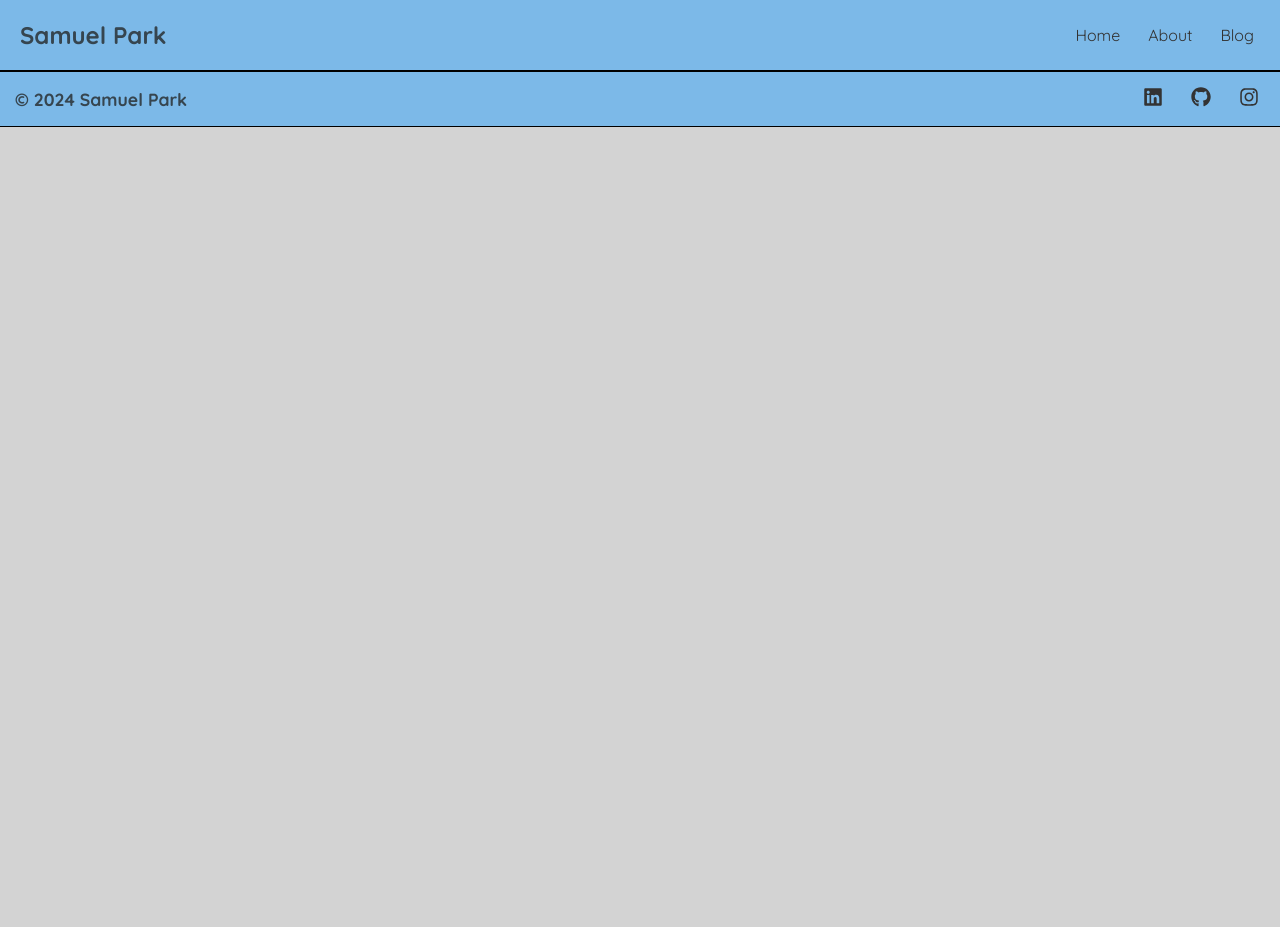
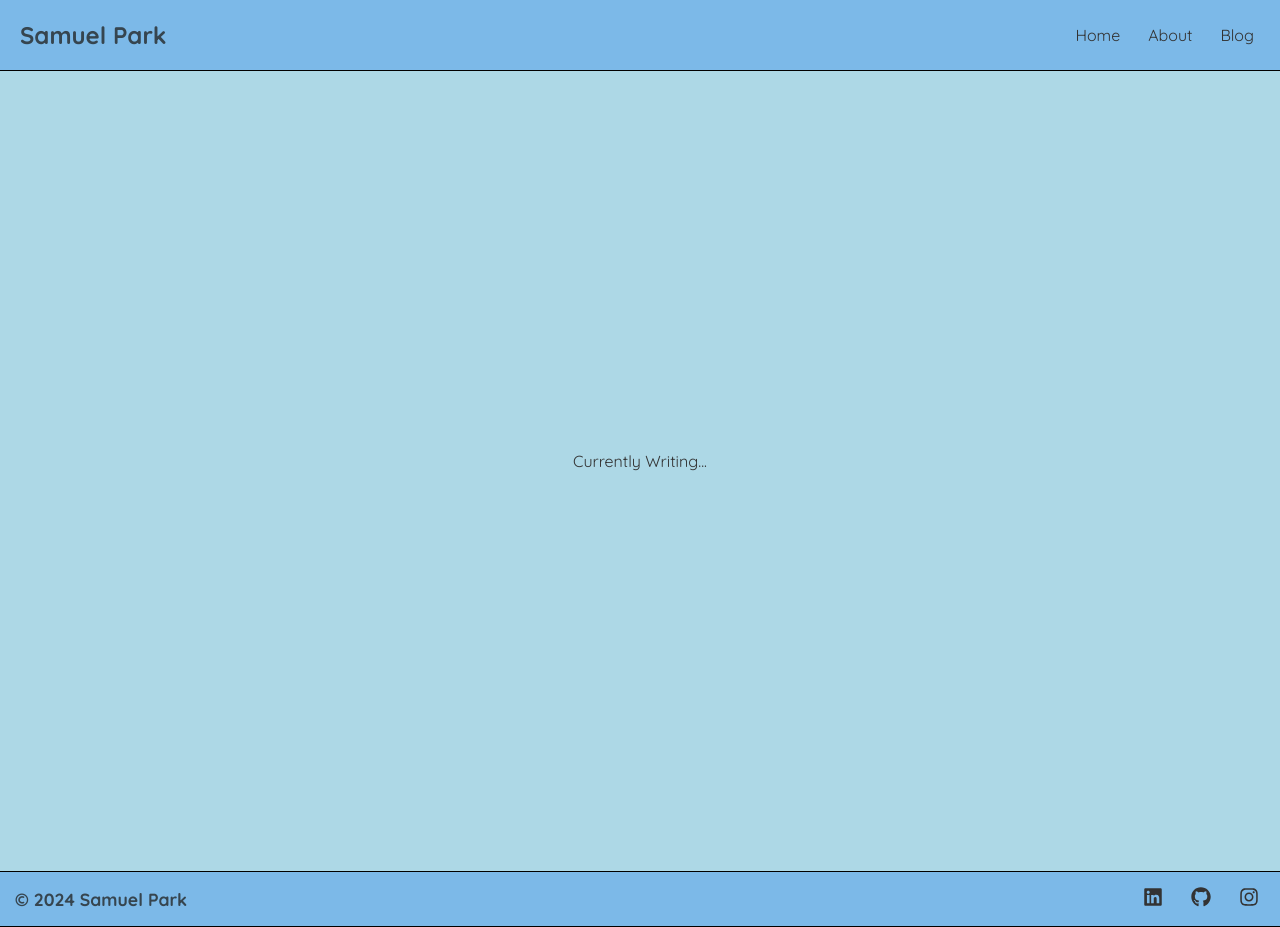
Before and after one commit to samparkk13/parksamuel.com, a React (Create React App) app: page /first-month-Cornell in a window 1280 px wide. Before the commit the page ends 800 px from the top, so only its background shows below. Built offline with nearby package versions, Linux system fonts and the light colour scheme.

Commit message:
added NotFound link

```diff
--- a/src/App.js
+++ b/src/App.js
@@ -4,6 +4,7 @@ import Footer from './components/Footer/Footer';
 import Home from './components/Home/Home';
 import About from './components/About/About';
 import Blog from './components/Blog/Blog';
+import NotFound from './components/NotFound/NotFound';
 import { VStack } from "@chakra-ui/react";
 
 import {
@@ -13,7 +14,8 @@ import {
   useLocation,
 } from "react-router-dom";
 
-import CornellEADS from "./components/Blog/CornellEADS";
+import CornellEADS from "./components/Blog/CornellEADS/CornellEADS";
+import FirstMonthBlog from "./components/Blog/FirstMonthCornell/FirstMonthBlog";
 
 function ScrollToTop() {
   const { pathname } = useLocation();
@@ -43,6 +45,8 @@ function App() {
               <Route path = "/about" element = {<About />} />
               <Route path = "/blog" element = {<Blog />} />
               <Route path = "/cornelleads" element = {<CornellEADS />} />
+              <Route path = "/first-month-Cornell" element = {<FirstMonthBlog />} />
+              <Route path="*" element={<NotFound />} />
             </Routes>
           </div>
 
--- a/src/components/Blog/Data.json
+++ b/src/components/Blog/Data.json
@@ -1,4 +1,11 @@
 [
+    {
+        "title":"Recapping my FIRST MEMORIES at Cornell",
+        "time":"June 21, 2024",
+        "description": "The story of how I met some really cool friends and the memories that were made throughout my first month at Cornell. ",
+        "image": "images/FreshmanBlogCoverPic.jpg",
+        "path": "/first-month-Cornell"
+    },
     {
         "title":"About my week at Mexico",
         "time":"June 17, 2024",
@@ -6,4 +13,6 @@
         "image": "images/cornelleads4.jpg",
         "path": "/cornelleads"
     }
+
+
 ]
--- /dev/null
+++ b/src/components/Blog/FirstMonthCornell/FirstMonthBlog.js
@@ -0,0 +1,33 @@
+const FirstMonthBlog = () => {
+    return (
+        <div style={styles.container}>
+            <div style={styles.text}>
+                 Currently Writing...
+            </div>
+        </div>
+    );
+}
+
+const styles = {
+    container: {
+        backgroundColor: "lightblue",
+        width: "100vw",
+        height: "100vh",
+        display: "flex",
+        flexDirection: "column",
+        justifyContent: "center",
+        alignItems: "center",
+        position: "relative",
+    },
+    text: {
+        textAlign: "center", // Center the text horizontally
+        marginBottom: '20px', // Add some margin at the bottom of the text
+    },
+    link: {
+        fontSize: '16px',
+        color: 'blue',
+        textDecoration: 'underline',
+    },
+}
+
+export default FirstMonthBlog;
--- /dev/null
+++ b/src/components/NotFound/NotFound.js
@@ -0,0 +1,62 @@
+import { Text } from "@chakra-ui/react";
+import { Link as LinkRouter } from "react-router-dom";
+
+const NotFound = () => {
+  return (
+    <div style={styles.container}>
+      <Text
+        align="center"
+        fontSize="2.5rem"
+        fontWeight="medium"
+        pt="0vh"
+        mb="0"
+        pb="0"
+      >
+        Uh oh!
+      </Text>
+      <Text
+        align="center"
+        fontSize="1.5rem"
+        fontWeight="medium"
+        mt="0"
+        pt="0"
+      >
+        The requested URL was not found on this server.
+      </Text>
+      <LinkRouter to="/">
+        <Text
+          align="center"
+          fontSize="6rem"
+          fontWeight="bold"
+          mt="4vh"
+        >
+          ❄️
+        </Text>
+        <Text
+          align="center"
+          fontSize="1.5rem"
+          fontWeight="bold"
+          mt="0"
+        >
+          Take Me Back
+        </Text>
+      </LinkRouter>
+    </div>
+  );
+};
+
+const styles = {
+  container: {
+    backgroundColor: "lightblue",
+    width: "100vw",
+    height: "100vh",
+    display: "flex",
+    flexDirection: "column",
+    justifyContent: "center",
+    alignItems: "center",
+    paddingTop: "0px",
+    position: "relative",
+  },
+};
+
+export default NotFound;
```
Also changed, not shown: public/images/FreshmanBlogCoverPic.jpg (added), src/components/Blog/CornellEADS/CornellEADS.js (renamed from src/components/Blog/CornellEADS.js).
